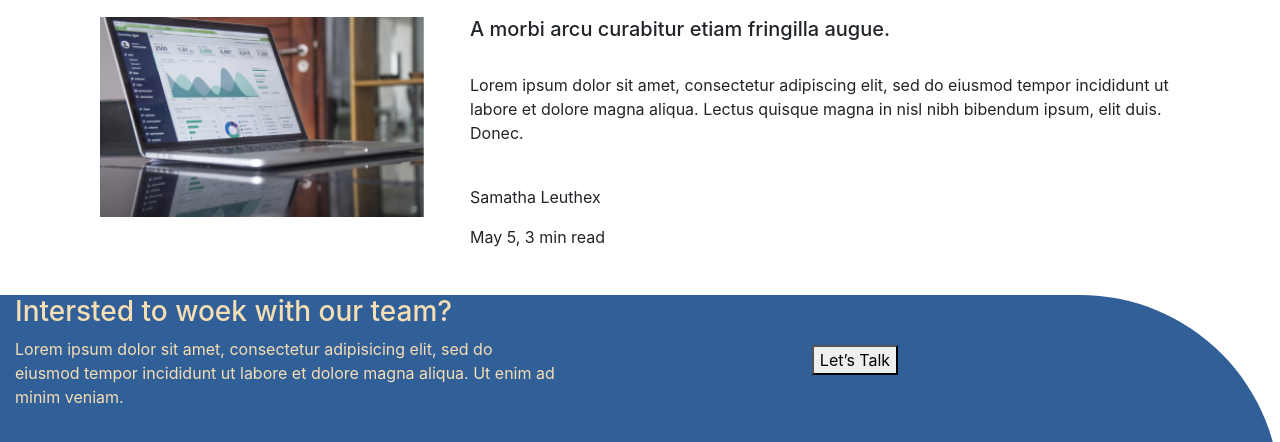
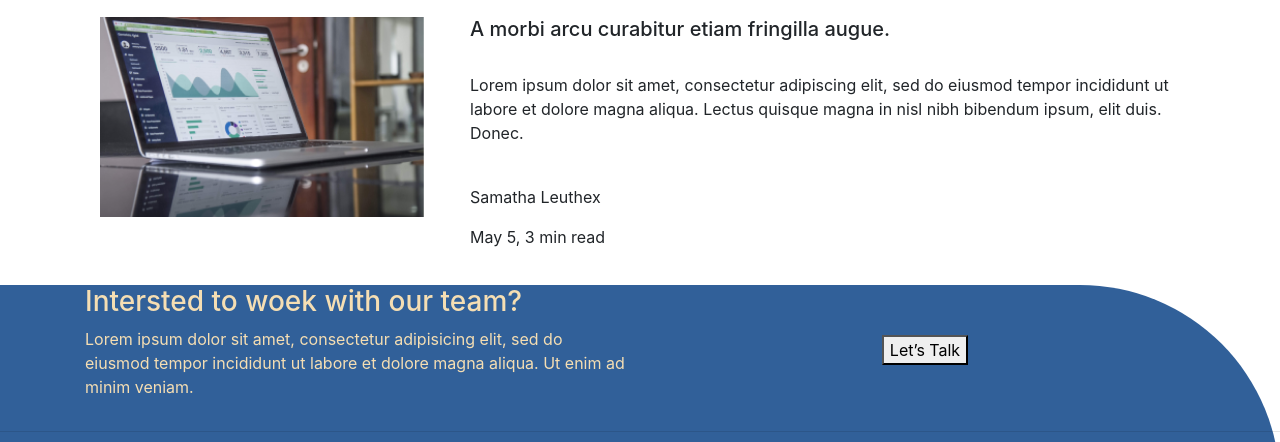
Before and after one commit to Omar-Angelo/examen_6, a plain HTML site: page index.html in a window 1280 px wide. Shown: the part 2496-2938 px from the top of the page. Drawn offline with nearby package versions, Linux system fonts and the light colour scheme.

Commit message:
modificacion de la html

```diff
--- a/index.html
+++ b/index.html
@@ -154,7 +154,7 @@
 
    <footer class="contenedor">
 
-    <div class="container cuerpo4">
+    <div class="container">
 
 
         <div class="row">
```
